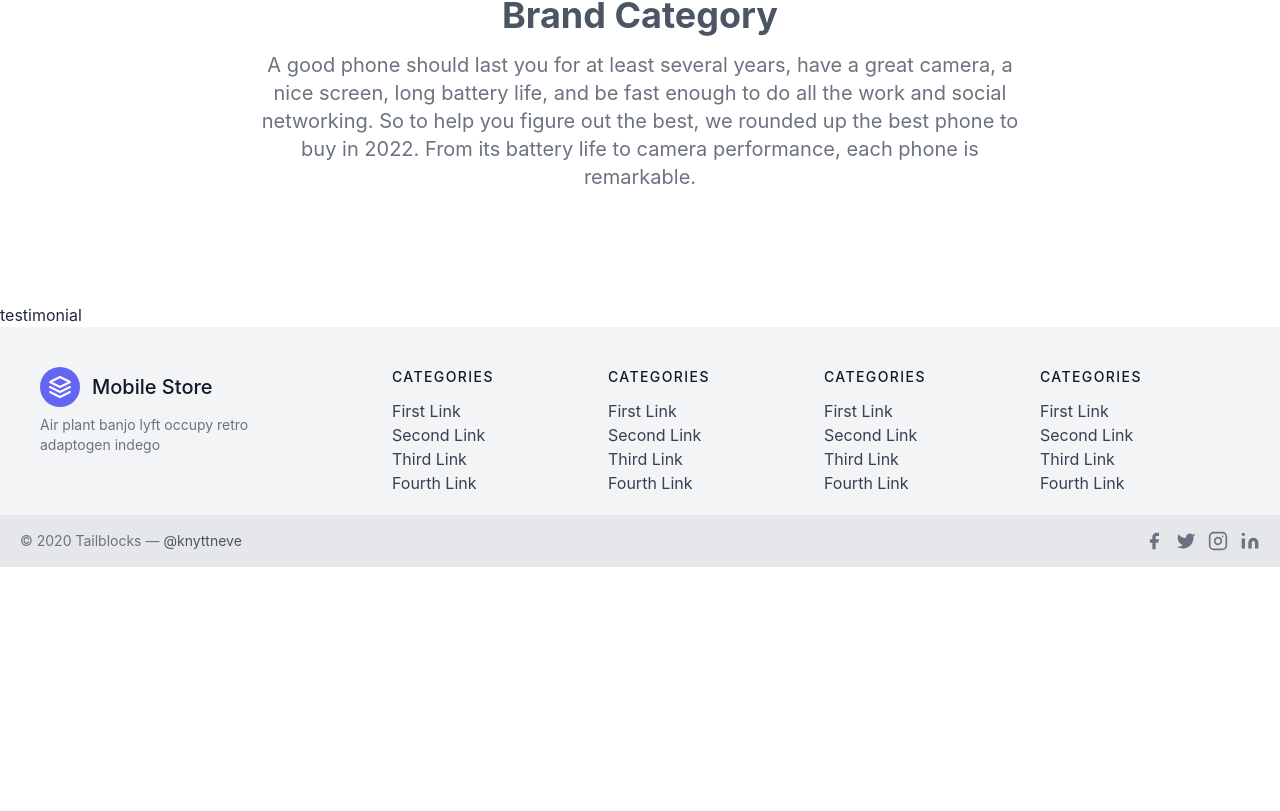
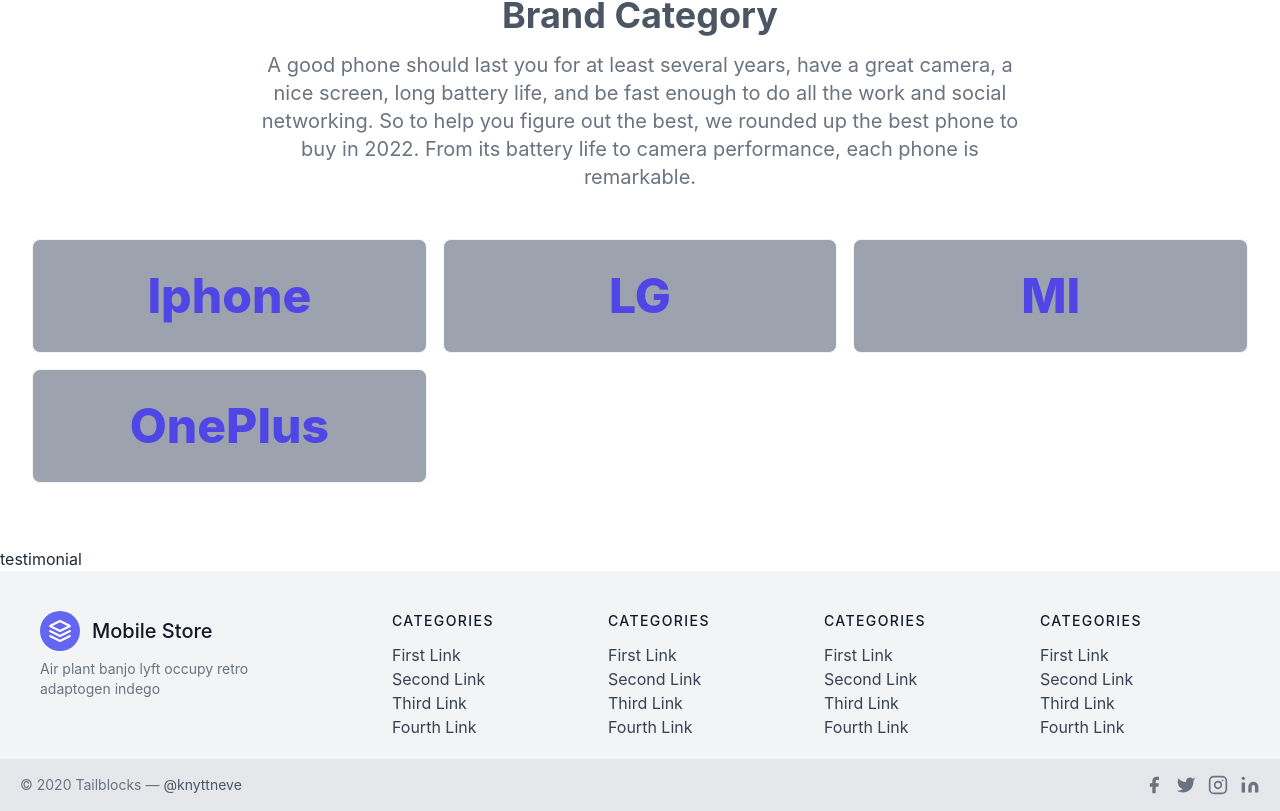
Before and after one commit to chanchal26/Mobile-Store-Client, a React (Create React App) app: page / in a window 1280 px wide. Shown: the part 957-1768 px from the top of the page. Before the commit the page ends 1524 px from the top, so only its background shows below. Built offline with nearby package versions, Linux system fonts and the light colour scheme; no server answers.

Commit message:
category section of home page done

```diff
--- a/src/Pages/Home/Catagory.jsx
+++ b/src/Pages/Home/Catagory.jsx
@@ -16,7 +16,7 @@
                 </div>
 
                 <div class="mt-8 sm:mt-12">
-                    {/* <dl class="grid grid-cols-1 gap-4 sm:grid-cols-3">
+                    <dl class="grid grid-cols-1 gap-4 sm:grid-cols-3">
                         <Link to='/iphone'
                             class="bg-gray-400 hover:bg-gray-500 flex flex-col rounded-lg border border-gray-100 px-4 py-8 text-center"
                         >
@@ -45,7 +45,7 @@
 
                             <dd class="text-4xl font-extrabold text-indigo-600 md:text-5xl">OnePlus</dd>
                         </Link>
-                    </dl> */}
+                    </dl>
                 </div>
             </div>
         </section>
```
